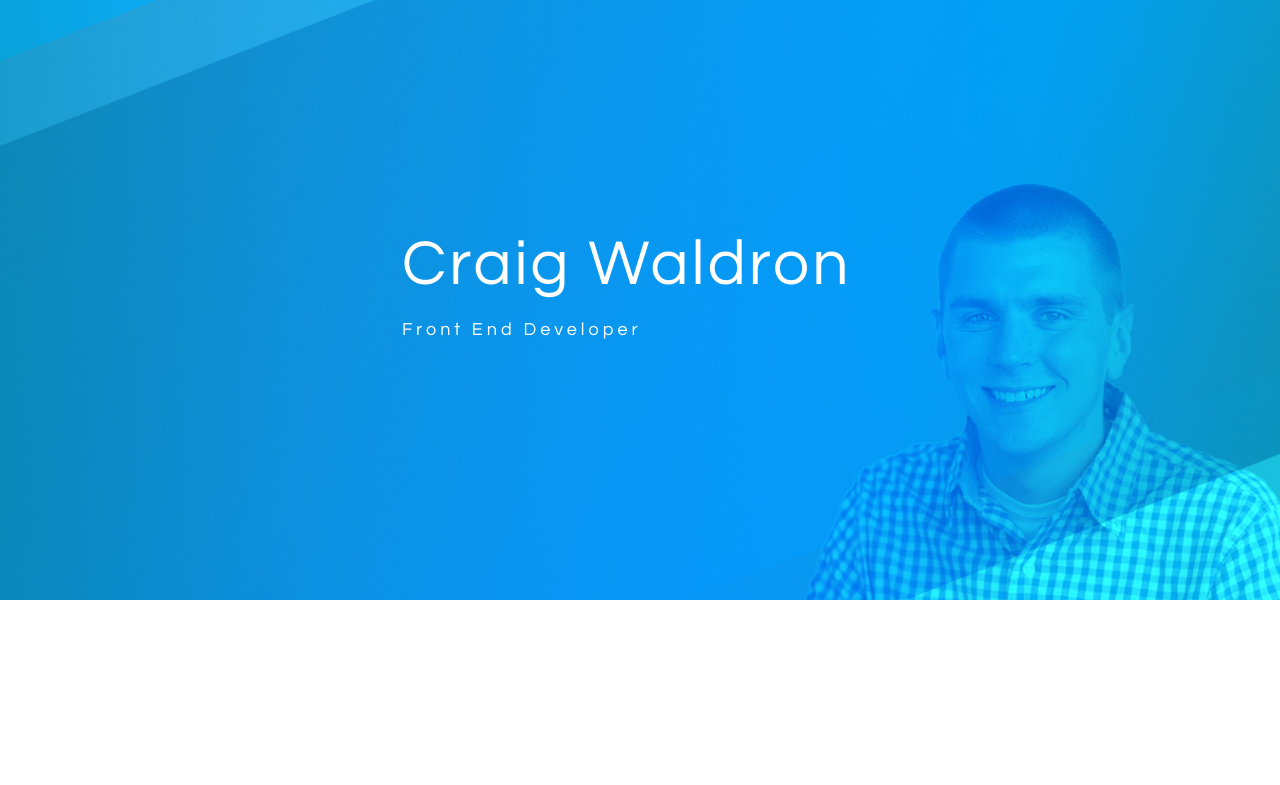
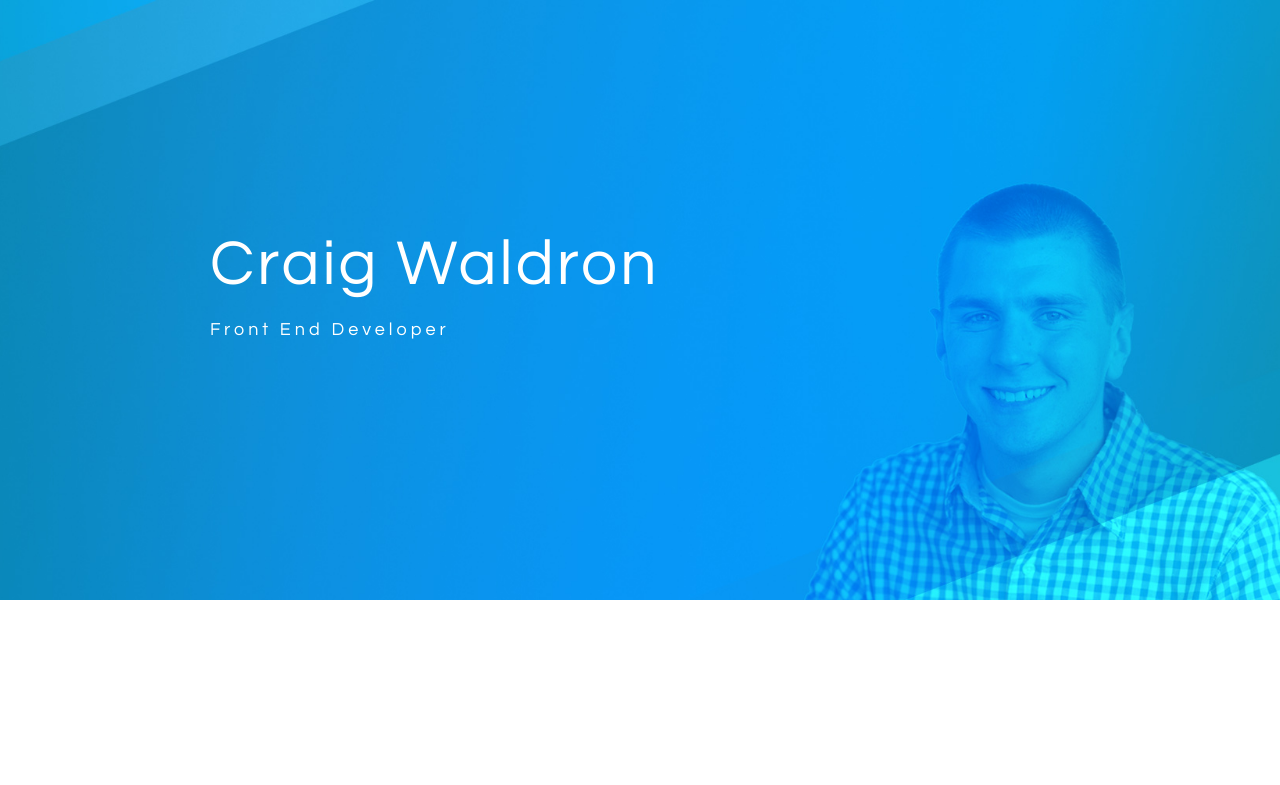
Before and after one commit to craigjwaldron/old-site, a plain HTML site: page index.html in a window 1280 px wide. Shown: the top 785 px of the page. Drawn offline with nearby package versions, Linux system fonts and the light colour scheme.

Commit message:
header margin remove

```diff
--- a/public/css/stylesheet.css
+++ b/public/css/stylesheet.css
@@ -42,7 +42,7 @@ body {
   /*position: relative;*/
   width: 70%;
   padding: 15em;
-  margin: 0 auto 5em auto;
+  /*margin: 0 auto 5em auto;*/
 }
 
 .mainTitle {
```
